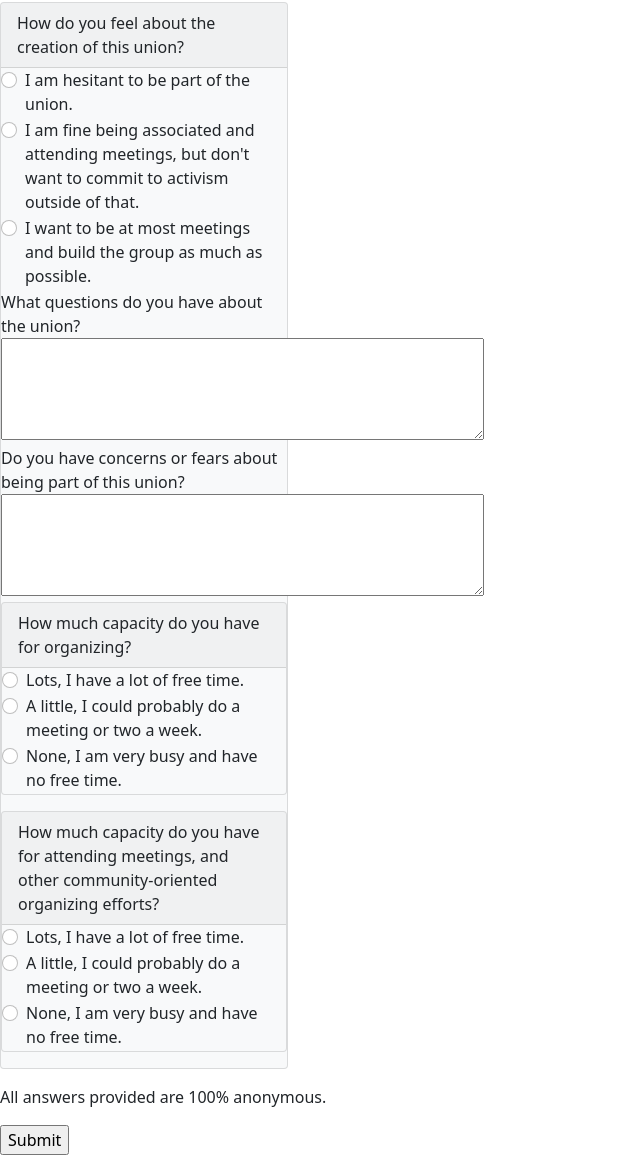
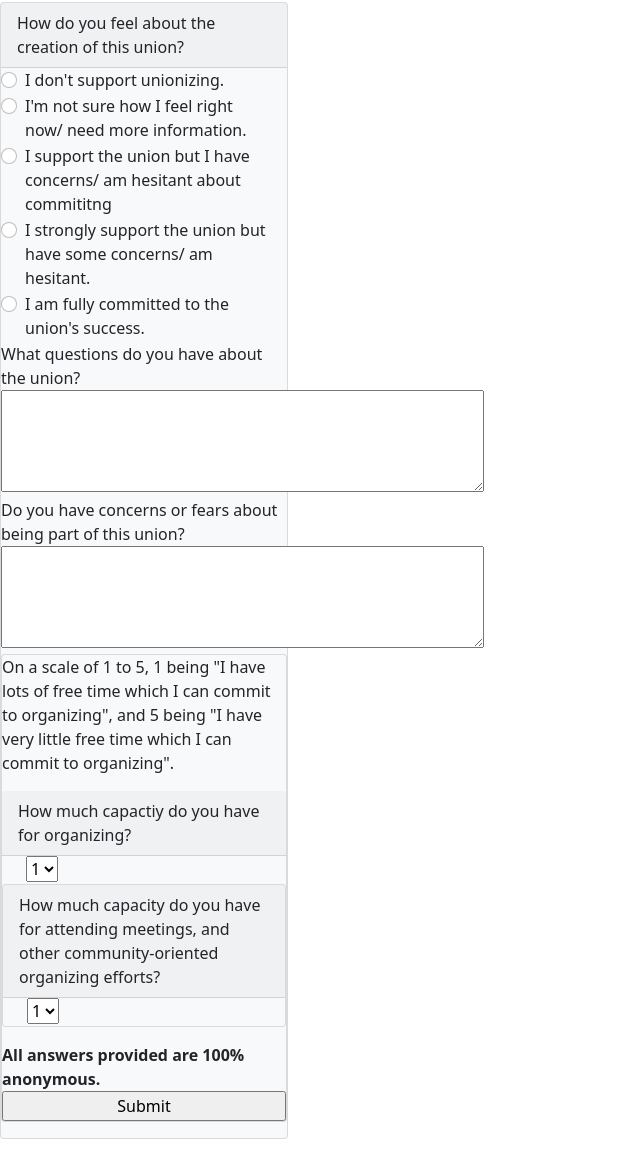
Before and after one commit to mstu-surveys/mstu-surveys.github.io, a plain HTML site: page index.html in a window 1280 px wide. Shown: the part 44-1199 px from the top of the page, without its empty margins (0-640 px from the left). Drawn offline with nearby package versions, Linux system fonts and the light colour scheme.

Commit message:
Update index.html
Changed answers to dropdowns on Q4+5

```diff
--- a/index.html
+++ b/index.html
@@ -18,15 +18,23 @@
                 <div class="card-header">How do you feel about the creation of this union?</div>
                 <div class="form-check form-check-inline">
                     <input class="form-check-input" type="radio" name="Feeling About Creation" id="Q1inlineRadio1" value="Don't support">
-                    <label class="form-check-label" for="inlineRadio1">I am hesitant to be part of the union.</label>
+                    <label class="form-check-label" for="inlineRadio1">I don't support unionizing.</label>
                   </div>
                   <div class="form-check form-check-inline">
-                    <input class="form-check-input" type="radio" name="Feeling About Creation" id="Q1inlineRadio2" value="Fine with meetings">
-                    <label class="form-check-label" for="inlineRadio2">I am fine being associated and attending meetings, but don't want to commit to activism outside of that.</label>
+                    <input class="form-check-input" type="radio" name="Feeling About Creation" id="Q1inlineRadio2" value="Need more info">
+                    <label class="form-check-label" for="inlineRadio2">I'm not sure how I feel right now/ need more information.</label>
                   </div>
                   <div class="form-check form-check-inline">
-                    <input class="form-check-input" type="radio" name="Feeling About Creation" id="Q1inlineRadio3" value="As much as possible">
-                    <label class="form-check-label" for="inlineRadio3">I want to be at most meetings and build the group as much as possible.</label>
+                    <input class="form-check-input" type="radio" name="Feeling About Creation" id="Q1inlineRadio3" value="Some support but concerned">
+                    <label class="form-check-label" for="inlineRadio3">I support the union but I have concerns/ am hesitant about commititng</label>
+                  </div>
+                  <div class="form-check form-check-inline">
+                    <input class="form-check-input" type="radio" name="Feeling About Creation" id="Q1inlineRadio4" value="Strongly support, but concerned">
+                    <label class="form-check-label" for="inlineRadio4">I strongly support the union but have some concerns/ am hesitant.</label>
+                  </div>
+                  <div class="form-check form-check-inline">
+                    <input class="form-check-input" type="radio" name="Feeling About Creation" id="Q1inlineRadio5" value="Fully committed">
+                    <label class="form-check-label" for="inlineRadio5">I am fully committed to the union's success.</label>
                   </div>
 
               <div>
@@ -36,43 +44,39 @@
 
               <div>
                   <label>Do you have concerns or fears about being part of this union?</label>
-                <textarea id="Q3" name="Do you have concerns or fears about being part of this union?" rows="4" cols="50"></textarea>
+                  <textarea id="Q3" name="Do you have concerns or fears about being part of this union?" rows="4" cols="50"></textarea>
               </div>
 
               <div class="card text-dark bg-light mb-3" style="max-width: 18rem;">
-                <div class="card-header">How much capacity do you have for organizing?</div>
+                <p>On a scale of 1 to 5, 1 being "I have lots of free time which I can commit to organizing", and 5 being "I have very little free time which I can commit to organizing".
+                <div class="card-header">How much capactiy do you have for organizing?</div>
+                    <div class="form-check form-check-inline">
+                      <select name="How much capacity">
+                        <option value="1">1</option>
+                        <option value="2">2</option>
+                        <option value="3">3</option>
+                        <option value="4">4</option>
+                        <option value="5">5</option>
+                      </select>
+                        </div>
+
+
+              <div class="card text-dark bg-light mb-3" style="max-width: 18rem;">
+                <div class="card-header">How much capacity do you have for attending meetings, and other community-oriented organizing efforts?</div>
                 <div class="form-check form-check-inline">
-                    <input class="form-check-input" type="radio" name="Capacity For Organizing" id="Q4inlineRadio1" value="Lots">
-                    <label class="form-check-label" for="inlineRadio1">Lots, I have a lot of free time.</label>
-                  </div>
-                  <div class="form-check form-check-inline">
-                    <input class="form-check-input" type="radio" name="Capacity For Organizing" id="Q4inlineRadio2" value="A little">
-                    <label class="form-check-label" for="inlineRadio2">A little, I could probably do a meeting or two a week.</label>
-                  </div>
-                  <div class="form-check form-check-inline">
-                    <input class="form-check-input" type="radio" name="Capacity For Organizing" id="Q4inlineRadio3" value="None">
-                    <label class="form-check-label" for="inlineRadio3">None, I am very busy and have no free time.</label>
-                  </div>
+                      <select name="Meetings+">
+                        <option value="1">1</option>
+                        <option value="2">2</option>
+                        <option value="3">3</option>
+                        <option value="4">4</option>
+                        <option value="5">5</option>
+                      </select>
                   </div>
 
-                  <div class="card text-dark bg-light mb-3" style="max-width: 18rem;">
-                    <div class="card-header">How much capacity do you have for attending meetings, and other community-oriented organizing efforts?</div>
-                    <div class="form-check form-check-inline">
-                        <input class="form-check-input" type="radio" name="Attending Meetings" id="Q5inlineRadio1" value="Lots">
-                        <label class="form-check-label" for="inlineRadio1">Lots, I have a lot of free time.</label>
-                      </div>
-                      <div class="form-check form-check-inline">
-                        <input class="form-check-input" type="radio" name="Attending Meetings" id="Q5inlineRadio2" value="Little">
-                        <label class="form-check-label" for="inlineRadio2">A little, I could probably do a meeting or two a week.</label>
-                      </div>
-                      <div class="form-check form-check-inline">
-                        <input class="form-check-input" type="radio" name="Attending Meetings" id="Q5inlineRadio3" value="None">
-                        <label class="form-check-label" for="inlineRadio3">None, I am very busy and have no free time.</label>
-                      </div>
-                      </div>
+
 
                 </div>
-                <p>All answers provided are 100% anonymous.</p>
+                <strong>All answers provided are 100% anonymous.</strong>
 
             <input type="submit" value="Submit">
         </form>
```
